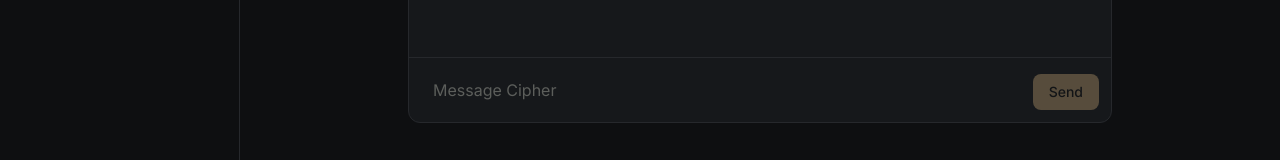
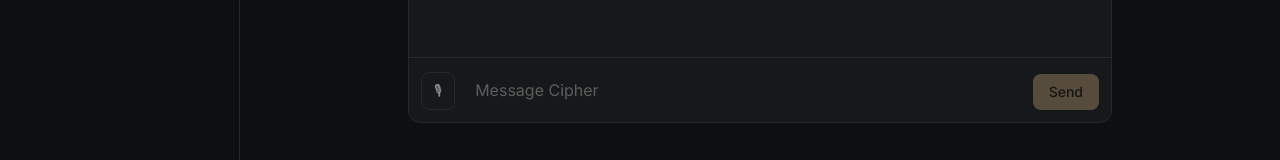
Before and after one commit to Buafra/cipher, a Next.js app: page /chat in a window 1280 px wide. Shown: the part 514-674 px from the top of the page. Built offline with nearby package versions, Linux system fonts and the light colour scheme.

Commit message:
add web search sources

```diff
--- a/app/api/chat/route.ts
+++ b/app/api/chat/route.ts
@@ -53,19 +53,7 @@ export async function POST(req: NextRequest) {
       .order("created_at", { ascending: true })
       .limit(20);
 
-   const system = `${buildSystemPrompt(profile, facts)}
-
-LIVE DATA RULES:
-For current, live, recent, price, market, weather, news, travel, stock, crypto, regulation, product, or dated questions: always use web search before answering.
-
-Do not mix figures from different dates or sources.
-
-If sources conflict, explain the conflict and provide the date and source of each figure.
-
-Never invent live data, prices, headlines, or statistics.
-
-When live data cannot be verified, clearly state that verification was not possible.
-`;
+    const system = buildSystemPrompt(profile, facts);
     const turns: ChatTurn[] = (history ?? []).map((m) => ({
       role: m.role as "user" | "assistant",
       content: m.content,
@@ -75,7 +63,7 @@ When live data cannot be verified, clearly state that verification was not possi
     // only when the message actually needs current info (news, prices,
     // today's facts); otherwise it answers from memory + knowledge at no
     // search cost.
-    const reply = await reason(system, turns, 1024, { webSearch: true, maxSearches: 8 });
+    const reply = await reason(system, turns, 1024, { webSearch: true, maxSearches: 3 });
 
     // 5 — persist the assistant reply.
     await db.from("messages").insert({
--- a/components/ChatWindow.tsx
+++ b/components/ChatWindow.tsx
@@ -3,6 +3,10 @@
 import { useState, useRef, useEffect } from "react";
 
 type Turn = { role: "user" | "assistant"; content: string };
+
+// Language for voice input. Change to e.g. "ar-SA" for Arabic, "ar-EG", etc.
+// (You can even make this a dropdown later.)
+const VOICE_LANG = "en-US";
 
 export function ChatWindow() {
   const [turns, setTurns] = useState<Turn[]>([]);
@@ -10,15 +14,92 @@ export function ChatWindow() {
   const [busy, setBusy] = useState(false);
   const [conversationId, setConversationId] = useState<string | undefined>();
   const [remembered, setRemembered] = useState<string[]>([]);
+
+  // Voice input state
+  const [listening, setListening] = useState(false);
+  const [voiceSupported, setVoiceSupported] = useState(false);
+  const [voiceError, setVoiceError] = useState("");
+
   const endRef = useRef<HTMLDivElement>(null);
+  const recognitionRef = useRef<any>(null);
+  const baseInputRef = useRef(""); // text already typed before dictation started
 
   useEffect(() => {
     endRef.current?.scrollIntoView({ behavior: "smooth" });
   }, [turns, busy]);
 
+  // Set up the browser's built-in speech recognition once, if available.
+  useEffect(() => {
+    const SR =
+      (typeof window !== "undefined" &&
+        ((window as any).SpeechRecognition || (window as any).webkitSpeechRecognition)) ||
+      null;
+    if (!SR) return; // browser doesn't support it — mic button stays hidden
+
+    const recognition = new SR();
+    recognition.lang = VOICE_LANG;
+    recognition.interimResults = true; // show words as they're spoken
+    recognition.continuous = false; // one utterance, then auto-stop
+
+    recognition.onresult = (event: any) => {
+      let transcript = "";
+      for (let i = 0; i < event.results.length; i++) {
+        transcript += event.results[i][0].transcript;
+      }
+      const prefix = baseInputRef.current ? baseInputRef.current.trimEnd() + " " : "";
+      setInput(prefix + transcript);
+    };
+    recognition.onerror = (event: any) => {
+      if (event.error === "not-allowed" || event.error === "service-not-allowed") {
+        setVoiceError("Microphone blocked. Allow mic access in your browser settings.");
+      } else if (event.error === "no-speech") {
+        setVoiceError("Didn't catch that — try again.");
+      } else {
+        setVoiceError("Voice input error. You can still type.");
+      }
+      setListening(false);
+    };
+    recognition.onend = () => setListening(false);
+
+    recognitionRef.current = recognition;
+    setVoiceSupported(true);
+
+    return () => {
+      try {
+        recognition.abort();
+      } catch {
+        /* ignore */
+      }
+    };
+  }, []);
+
+  function toggleListening() {
+    const recognition = recognitionRef.current;
+    if (!recognition) return;
+
+    if (listening) {
+      recognition.stop();
+      setListening(false);
+      return;
+    }
+    setVoiceError("");
+    baseInputRef.current = input; // keep anything already typed
+    try {
+      recognition.start();
+      setListening(true);
+    } catch {
+      // start() throws if already started; ignore.
+    }
+  }
+
   async function send() {
     const message = input.trim();
     if (!message || busy) return;
+
+    if (listening) {
+      recognitionRef.current?.stop();
+      setListening(false);
+    }
 
     setInput("");
     setTurns((t) => [...t, { role: "user", content: message }]);
@@ -93,7 +174,32 @@ export function ChatWindow() {
             {remembered.join(" · ")}
           </div>
         )}
+        {listening && (
+          <div className="mb-2 flex items-center gap-2 px-3 text-xs text-brass">
+            <span className="inline-block h-2 w-2 animate-pulse rounded-full bg-brass" />
+            Listening… speak now
+          </div>
+        )}
+        {voiceError && <div className="mb-2 px-3 text-xs text-paper-faint">{voiceError}</div>}
+
         <div className="flex items-end gap-2">
+          {voiceSupported && (
+            <button
+              onClick={toggleListening}
+              disabled={busy}
+              aria-label={listening ? "Stop voice input" : "Start voice input"}
+              title={listening ? "Stop voice input" : "Speak to Cipher"}
+              className={
+                "shrink-0 rounded-lg border px-3 py-2 text-sm transition-colors disabled:opacity-40 " +
+                (listening
+                  ? "border-brass bg-brass text-ink"
+                  : "hairline text-paper-dim hover:text-paper")
+              }
+            >
+              {/* simple mic glyph, no icon dependency */}
+              {listening ? "■" : "🎙"}
+            </button>
+          )}
           <textarea
             value={input}
             onChange={(e) => setInput(e.target.value)}
@@ -104,13 +210,13 @@ export function ChatWindow() {
               }
             }}
             rows={1}
-            placeholder="Message Cipher"
+            placeholder={listening ? "Listening…" : "Message Cipher"}
             className="flex-1 resize-none bg-transparent px-3 py-2 text-paper placeholder:text-paper-faint focus:outline-none"
           />
           <button
             onClick={send}
             disabled={busy || !input.trim()}
-            className="rounded-lg bg-brass px-4 py-2 text-sm font-medium text-ink transition-opacity disabled:opacity-40"
+            className="shrink-0 rounded-lg bg-brass px-4 py-2 text-sm font-medium text-ink transition-opacity disabled:opacity-40"
           >
             Send
           </button>
```
